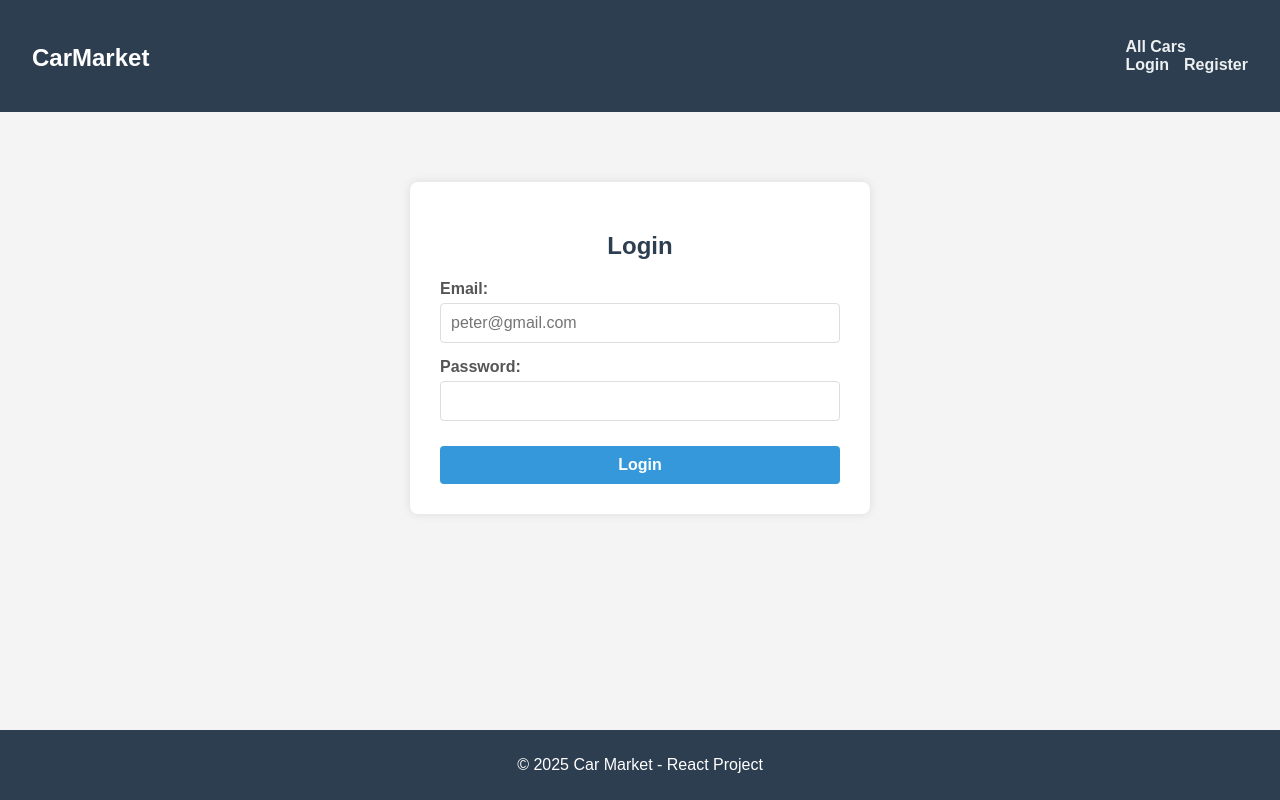
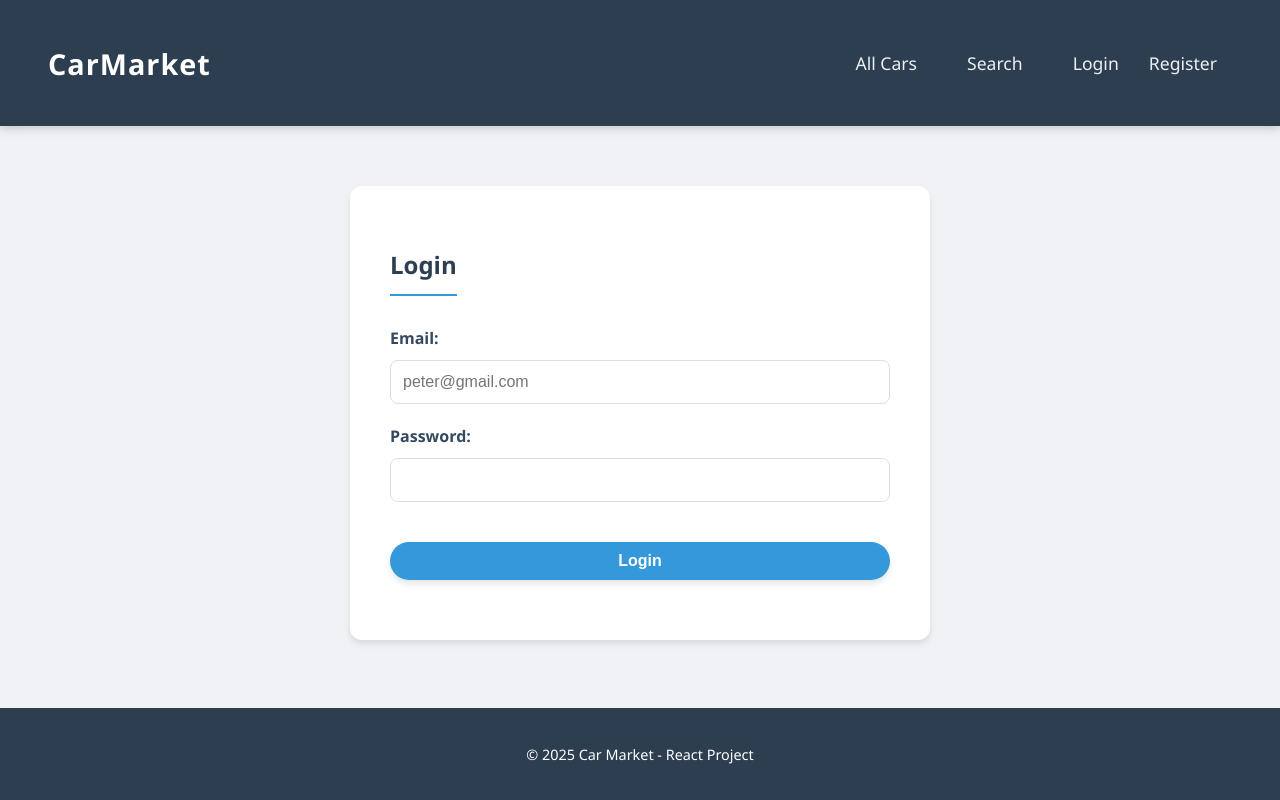
Before and after one commit to pulsar-04/react-js, a React (Vite) app: page /login in a window 1280 px wide. Built offline with nearby package versions, Linux system fonts and the light colour scheme; the HTML template or start-up script is replaced by a standard one.

Commit message:
added search bar + details for the user and edited the style

```diff
--- a/src/App.css
+++ b/src/App.css
@@ -1,8 +1,22 @@
+:root {
+    --primary-color: #2c3e50;
+    --secondary-color: #34495e;
+    --accent-color: #3498db;
+    --accent-hover: #2980b9;
+    --delete-color: #e74c3c;
+    --bg-color: #f0f2f5;
+    --card-bg: #ffffff;
+    --text-color: #333333;
+    --shadow: 0 4px 6px rgba(0, 0, 0, 0.1);
+    --shadow-hover: 0 10px 15px rgba(0, 0, 0, 0.2);
+}
+
 body {
     margin: 0;
-    font-family: Arial, sans-serif;
-    background-color: #f4f4f4;
-    color: #333;
+    font-family: 'Segoe UI', Tahoma, Geneva, Verdana, sans-serif;
+    background-color: var(--bg-color);
+    color: var(--text-color);
+    line-height: 1.6;
 }
 
 #box {
@@ -11,225 +25,248 @@ body {
     min-height: 100vh;
 }
 
+/* --- Navigation --- */
 header {
-    background-color: #2c3e50;
-    padding: 1rem 2rem;
+    background-color: var(--primary-color);
+    padding: 1rem 3rem;
     display: flex;
     justify-content: space-between;
     align-items: center;
     color: white;
+    box-shadow: 0 2px 10px rgba(0,0,0,0.2);
+    position: sticky;
+    top: 0;
+    z-index: 100;
 }
 
 header h1 a {
     color: white;
     text-decoration: none;
-    font-size: 1.5rem;
+    font-size: 1.8rem;
+    font-weight: bold;
+    letter-spacing: 1px;
+}
+
+nav {
+    display: flex;
+    align-items: center;
+    gap: 20px;
 }
 
 nav a {
     color: #ecf0f1;
     text-decoration: none;
-    margin-left: 15px;
-    font-weight: bold;
+    font-weight: 500;
+    font-size: 1.1rem;
+    padding: 8px 15px;
+    border-radius: 4px;
+    transition: all 0.3s ease;
 }
 
 nav a:hover {
-    color: #3498db;
+    background-color: rgba(255,255,255,0.1);
+    color: var(--accent-color);
+    transform: translateY(-2px);
 }
 
+nav span {
+    color: #bdc3c7;
+    font-size: 0.9rem;
+    margin-left: 10px;
+    border-left: 1px solid #7f8c8d;
+    padding-left: 15px;
+}
+
+/*  Main content  */
 #main-content {
     flex: 1;
-    padding: 20px;
+    padding: 40px 20px;
     max-width: 1200px;
     margin: 0 auto;
     width: 100%;
     box-sizing: border-box;
 }
 
+/* (Home)  */
 .hero {
     text-align: center;
-    background: white;
-    padding: 40px;
-    border-radius: 8px;
-    box-shadow: 0 2px 10px rgba(0,0,0,0.1);
+    background: linear-gradient(rgba(0,0,0,0.5), rgba(0,0,0,0.5)), url('https://images.unsplash.com/photo-1492144534655-ae79c964c9d7?auto=format&fit=crop&w=1920&q=80');
+    background-size: cover;
+    background-position: center;
+    padding: 100px 20px;
+    border-radius: 10px;
+    color: white;
+    margin-bottom: 40px;
+    box-shadow: var(--shadow);
 }
 
 .hero h2 {
-    font-size: 2.5rem;
+    font-size: 3.5rem;
     margin-bottom: 10px;
+    text-shadow: 2px 2px 4px rgba(0,0,0,0.5);
 }
 
-.hero-img {
-    max-width: 100%;
-    height: auto;
-    border-radius: 8px;
-    margin-top: 20px;
-    max-height: 400px;
-    object-fit: cover;
-}
-
-footer {
-    background-color: #2c3e50;
-    color: white;
-    text-align: center;
-    padding: 10px;
-    margin-top: auto;
+.hero p {
+    font-size: 1.5rem;
+    margin-bottom: 30px;
+    opacity: 0.9;
 }
 
 
+.btn, .details-button, .btn-edit, .btn-delete, .btn-like {
+    display: inline-block;
+    padding: 10px 25px;
+    border: none;
+    border-radius: 25px;
+    cursor: pointer;
+    font-size: 1rem;
+    font-weight: 600;
+    text-decoration: none;
+    text-align: center;
+    transition: all 0.3s ease;
+    box-shadow: 0 4px 6px rgba(0,0,0,0.1);
+}
 
-/* Authentication Styles */
+.btn:active {
+    transform: scale(0.98);
+}
+
+.submit {
+    background-color: var(--accent-color);
+    color: white;
+    width: 100%;
+    margin-top: 20px;
+}
+
+.submit:hover {
+    background-color: var(--accent-hover);
+    box-shadow: 0 5px 15px rgba(52, 152, 219, 0.4);
+}
+
+
 .auth {
-    max-width: 400px;
-    margin: 50px auto;
-    background-color: white;
-    padding: 30px;
-    border-radius: 8px;
-    box-shadow: 0 0 10px rgba(0,0,0,0.1);
+    max-width: 500px;
+    margin: 20px auto;
+    background-color: var(--card-bg);
+    padding: 40px;
+    border-radius: 12px;
+    box-shadow: var(--shadow);
 }
 
 .auth h1 {
     text-align: center;
-    color: #2c3e50;
-    margin-bottom: 20px;
-}
-
-.container {
-    display: flex;
-    flex-direction: column;
+    color: var(--primary-color);
+    margin-bottom: 30px;
+    border-bottom: 2px solid var(--accent-color);
+    padding-bottom: 10px;
+    display: inline-block;
 }
 
 label {
-    margin-bottom: 5px;
-    font-weight: bold;
-    color: #555;
+    display: block;
+    margin-bottom: 8px;
+    font-weight: 600;
+    color: var(--secondary-color);
 }
 
-input[type="text"],
-input[type="email"],
-input[type="password"] {
-    padding: 10px;
-    margin-bottom: 15px;
+input, textarea {
+    width: 100%;
+    padding: 12px;
+    margin-bottom: 20px;
     border: 1px solid #ddd;
-    border-radius: 4px;
+    border-radius: 8px;
     font-size: 16px;
+    box-sizing: border-box;
+    transition: border-color 0.3s;
 }
 
-.btn {
-    padding: 10px 15px;
-    border: none;
-    border-radius: 4px;
-    cursor: pointer;
-    font-size: 16px;
-    transition: background 0.3s;
-}
-
-.submit {
-    background-color: #3498db;
-    color: white;
-    font-weight: bold;
-    margin-top: 10px;
-}
-
-.submit:hover {
-    background-color: #2980b9;
+input:focus, textarea:focus {
+    border-color: var(--accent-color);
+    outline: none;
+    box-shadow: 0 0 0 3px rgba(52, 152, 219, 0.2);
 }
 
 
-textarea {
-    padding: 10px;
-    margin-bottom: 15px;
-    border: 1px solid #ddd;
-    border-radius: 4px;
-    font-size: 16px;
-    resize: vertical;
-    min-height: 100px;
-    font-family: Arial, sans-serif;
-}
-
-
-/* Catalog Styles */
 #catalog-page {
     text-align: center;
-    padding: 20px;
 }
 
 #catalog-page h1 {
-    margin-bottom: 30px;
-    color: #2c3e50;
+    margin-bottom: 40px;
+    font-size: 2.5rem;
+    color: var(--primary-color);
 }
 
 .allCars-info {
     display: inline-block;
-    width: 300px;
-    margin: 15px;
-    padding: 15px;
-    background: white;
-    box-shadow: 0 0 10px rgba(0,0,0,0.1);
-    border-radius: 8px;
+    width: 320px;
+    margin: 20px;
+    background: var(--card-bg);
+    box-shadow: var(--shadow);
+    border-radius: 12px;
+    overflow: hidden;
     vertical-align: top;
     text-align: left;
+    transition: transform 0.3s ease, box-shadow 0.3s ease;
+}
+
+
+.allCars-info:hover {
+    transform: translateY(-10px);
+    box-shadow: var(--shadow-hover);
 }
 
 .allCars-info img {
     width: 100%;
-    height: 200px;
+    height: 220px;
     object-fit: cover;
-    border-radius: 5px;
+    border-bottom: 1px solid #eee;
 }
 
 .allCars-info h6 {
-    font-size: 1.2rem;
-    margin: 10px 0 5px 0;
-    color: #333;
+    font-size: 1.4rem;
+    margin: 15px 20px 5px;
+    color: var(--primary-color);
 }
 
 .allCars-info h2 {
-    font-size: 1.1rem;
-    color: #e74c3c;
-    margin-bottom: 15px;
+    font-size: 1.2rem;
+    color: var(--accent-color);
+    margin: 0 20px 20px;
+    font-weight: 600;
 }
 
 .details-button {
     display: block;
-    background-color: #3498db;
+    margin: 0 20px 20px;
+    background-color: var(--primary-color);
     color: white;
-    text-align: center;
-    padding: 10px;
-    text-decoration: none;
-    border-radius: 4px;
-    transition: background 0.3s;
 }
 
 .details-button:hover {
-    background-color: #2980b9;
+    background-color: var(--secondary-color);
 }
 
-.no-articles {
-    font-size: 1.5rem;
-    color: #7f8c8d;
-    margin-top: 50px;
-}
 
-/* Details Page */
 #details-page {
     display: flex;
     justify-content: center;
-    padding: 50px;
+    padding-top: 20px;
 }
 
 .wrapper {
     display: flex;
-    background: white;
-    box-shadow: 0 0 15px rgba(0,0,0,0.1);
-    border-radius: 10px;
+    background: var(--card-bg);
+    box-shadow: var(--shadow);
+    border-radius: 15px;
     overflow: hidden;
-    max-width: 900px;
+    max-width: 1000px;
     width: 100%;
+    min-height: 500px;
 }
 
 .car-img {
-    flex: 1;
+    flex: 1.2;
 }
 
 .car-img img {
@@ -239,90 +276,121 @@ textarea {
 }
 
 .car-info {
-    flex: 1;
-    padding: 40px;
+    flex: 0.8;
+    padding: 50px;
     display: flex;
     flex-direction: column;
-    justify-content: space-between;
 }
 
 .car-text h1 {
+    font-size: 2.5rem;
     margin-top: 0;
-    color: #2c3e50;
+    color: var(--primary-color);
+    line-height: 1.2;
 }
 
 .car-text h3 {
-    color: #e74c3c;
-    font-size: 1.5rem;
+    color: var(--accent-color);
+    font-size: 2rem;
+    margin: 10px 0 30px;
+}
+
+.car-text p {
+    color: #666;
+    font-size: 1.1rem;
+    line-height: 1.8;
 }
 
 .buttons {
-    margin-top: 20px;
-}
-
-.btn-edit, .btn-delete {
-    padding: 10px 20px;
-    border-radius: 5px;
-    text-decoration: none;
-    color: white;
-    font-weight: bold;
-    margin-right: 10px;
-    display: inline-block;
+    margin-top: auto;
+    padding-top: 30px;
+    border-top: 1px solid #eee;
+    display: flex;
+    align-items: center;
+    flex-wrap: wrap;
+    gap: 10px;
 }
 
 .btn-edit {
-    background-color: #f39c12;
+    background-color: #f1c40f;
+    color: #2c3e50;
 }
-
-.btn-edit:hover {
-    background-color: #d35400;
-}
+.btn-edit:hover { background-color: #f39c12; }
 
 .btn-delete {
-    background-color: #c0392b;
-    border: none; cursor: pointer; font-size: 16px;
+    background-color: var(--delete-color);
+    color: white;
 }
-
-.btn-delete:hover {
-    background-color: #96281b;
-}
-/*End of  Details Page */
-
-/*like button style */
+.btn-delete:hover { background-color: #c0392b; }
 
 .btn-like {
     background-color: #27ae60;
     color: white;
-    padding: 10px 20px;
-    border: none;
-    border-radius: 5px;
-    cursor: pointer;
-    font-weight: bold;
-    font-size: 16px;
-    margin-right: 10px;
+}
+.btn-like:hover { background-color: #2ecc71; }
+
+/* --- Footer --- */
+footer {
+    background-color: var(--primary-color);
+    color: white;
+    text-align: center;
+    padding: 20px;
+    margin-top: auto;
+    font-size: 0.9rem;
 }
 
-.btn-like:hover {
-    background-color: #2ecc71;
+/* --- Error Message */
+.error-msg {
+    background-color: #ffebee;
+    color: #c62828;
+    border: 1px solid #ef9a9a;
+    padding: 12px;
+    border-radius: 8px;
+    margin-bottom: 20px;
+    text-align: center;
+    font-weight: bold;
 }
 
-.likes {
-    margin-top: 15px;
-    font-weight: bold;
-    color: #555;
-    font-size: 1.2rem;
+
+/* --- Profile Page  */
+.profile-header {
+    background: white;
+    padding: 40px;
+    border-radius: 12px;
+    box-shadow: var(--shadow);
+    margin-bottom: 40px;
+    max-width: 800px;
+    margin-left: auto;
+    margin-right: auto;
 }
-/* end of the like button style */
 
-/* Error Handling */
-.error-msg {
-    margin: 10px 0;
-    padding: 10px;
-    border-radius: 5px;
-    background-color: #ffe0e0;
-    color: #d32f2f;
-    border: 1px solid #d32f2f;
+.profile-info {
+    display: flex;
+    align-items: center;
+    justify-content: center;
+    gap: 30px;
+}
+
+.profile-avatar {
+    width: 100px;
+    height: 100px;
+    border-radius: 50%;
+    border: 4px solid var(--accent-color);
+    padding: 5px;
+}
+
+.profile-text h1 {
+    margin: 0 0 10px 0;
+    color: var(--primary-color);
+}
+
+.profile-text p {
+    font-size: 1.1rem;
+    margin: 5px 0;
+    color: var(--secondary-color);
+}
+
+.no-cars-container {
     text-align: center;
-    font-weight: bold;
-    display: block;
+    margin-top: 50px;
 }
--- a/src/App.jsx
+++ b/src/App.jsx
@@ -13,6 +13,8 @@ import Details from "./components/details/Details";
 import Edit from "./components/edit/Edit";
 import RouteGuard from "./components/common/RouteGuard";
 import GuestGuard from "./components/common/GuestGuard";
+import Profile from "./components/profile/Profile";
+import Search from "./components/search/Search";
 import "./App.css";
 
 function App() {
@@ -27,6 +29,7 @@ function App() {
                     <Route path="/" element={<Home />} />
                     <Route path="/catalog" element={<Catalog />} />
                     <Route path="/catalog/:carId" element={<Details />} />
+                    <Route path="/search" element={<Search />} />
 
                     {/* 2. only for guests */}
                     <Route element={<GuestGuard />}>
@@ -36,6 +39,7 @@ function App() {
 
                     {/* 3. only for logged users */}
                     <Route element={<RouteGuard />}>
+                        <Route path="/profile" element={<Profile />} />
                         <Route path="/create" element={<Create />} />
                         <Route path="/edit/:carId" element={<Edit />} />
                         <Route path="/logout" element={<Logout />} />
--- a/src/components/header/Header.jsx
+++ b/src/components/header/Header.jsx
@@ -11,12 +11,14 @@ export default function Header() {
 
             <nav>
                 <Link to="/catalog">All Cars</Link>
+                <Link to="/search">Search</Link>
 
                 {isAuthenticated && (
                     <div id="user">
                         <Link to="/create">Sell a Car</Link>
                         <Link to="/logout">Logout</Link>
-                        <span>| Welcome, {username}</span>
+                        <Link to="/profile">My Profile</Link>
+
                     </div>
                 )}
 
--- /dev/null
+++ b/src/components/profile/Profile.jsx
@@ -0,0 +1,61 @@
+import { useEffect, useState, useContext } from "react";
+import { Link } from "react-router-dom";
+
+import * as carService from '../../services/carService';
+import AuthContext from '../../contexts/AuthContext';
+
+export default function Profile() {
+    const { userId, email } = useContext(AuthContext);
+    const [myCars, setMyCars] = useState([]);
+
+    useEffect(() => {
+        carService.getMyCars(userId)
+            .then(result => {
+                setMyCars(result);
+            })
+            .catch(err => {
+                console.log(err);
+            });
+    }, [userId]);
+
+    return (
+        <section id="profile-page">
+
+            <div className="profile-header">
+                <div className="profile-info">
+                    <img src="https://cdn-icons-png.flaticon.com/512/3135/3135715.png" alt="User Icon" className="profile-avatar" />
+                    <div className="profile-text">
+                        <h1>My Profile</h1>
+                        <p>User Email: <strong>{email}</strong></p>
+                        <p>Active Offers: <strong>{myCars.length}</strong></p>
+                    </div>
+                </div>
+            </div>
+
+
+            <div className="profile-cars">
+                <h2 style={{textAlign: 'center', color: '#2c3e50', margin: '30px 0'}}>My Garage</h2>
+
+                {myCars.length > 0 ? (
+                    <div style={{display: 'flex', justifyContent: 'center', flexWrap: 'wrap', gap: '20px'}}>
+                        {myCars.map(car => (
+                            <div className="allCars-info" key={car._id}>
+                                <img src={car.imageUrl} alt={car.brand} />
+                                <h6>{car.brand} {car.model}</h6>
+                                <h2>Price: ${car.price}</h2>
+                                <Link to={`/catalog/${car._id}`} className="details-button">Details</Link>
+                            </div>
+                        ))}
+                    </div>
+                ) : (
+                    <div className="no-cars-container">
+                        <h3 className="no-articles">You haven't posted any cars yet.</h3>
+                        <Link to="/create" className="btn submit" style={{maxWidth: '200px', margin: '20px auto', display: 'block'}}>
+                            Create Offer
+                        </Link>
+                    </div>
+                )}
+            </div>
+        </section>
+    );
+}
--- /dev/null
+++ b/src/components/search/Search.jsx
@@ -0,0 +1,67 @@
+import { useState } from 'react';
+import { Link } from 'react-router-dom';
+import * as carService from '../../services/carService';
+
+export default function Search() {
+    const [searchText, setSearchText] = useState('');
+    const [cars, setCars] = useState([]);
+    const [hasSearched, setHasSearched] = useState(false);
+
+    const onSearchChange = (e) => {
+        setSearchText(e.target.value);
+    };
+
+    const onSearchSubmit = async (e) => {
+        e.preventDefault();
+
+
+        if (!searchText.trim()) return;
+
+        try {
+            const result = await carService.search(searchText);
+            setCars(result);
+            setHasSearched(true);
+        } catch (err) {
+            console.log(err);
+        }
+    };
+
+    return (
+        <section id="search-page" style={{textAlign: 'center'}}>
+            <h1 style={{color: '#2c3e50', marginBottom: '30px'}}>Search by Brand</h1>
+
+
+            <form className="form-inline" onSubmit={onSearchSubmit} style={{marginBottom: '50px'}}>
+                <input
+                    type="text"
+                    className="search-input"
+                    name="search"
+                    value={searchText}
+                    onChange={onSearchChange}
+                    placeholder="e.g. BMW, Audi..."
+                    style={{width: '300px', display: 'inline-block', marginRight: '10px'}}
+                />
+                <button type="submit" className="btn submit" style={{width: 'auto', margin: '0', display: 'inline-block'}}>Search</button>
+            </form>
+
+
+            <div className="search-result">
+                {cars.length > 0 ? (
+                    <div style={{display: 'flex', justifyContent: 'center', flexWrap: 'wrap', gap: '20px'}}>
+                        {cars.map(car => (
+                            <div className="allCars-info" key={car._id}>
+                                <img src={car.imageUrl} alt={car.brand} />
+                                <h6>{car.brand} {car.model}</h6>
+                                <h2>Price: ${car.price}</h2>
+                                <Link to={`/catalog/${car._id}`} className="details-button">Details</Link>
+                            </div>
+                        ))}
+                    </div>
+                ) : (
+
+                    hasSearched && <h2 className="no-articles">No results found.</h2>
+                )}
+            </div>
+        </section>
+    );
+}
```
Also changed, not shown: src/components/edit/Edit.jsx (+26 -5 lines), src/components/home/Home.jsx (+41 -5 lines), src/services/carService.js (+17 -0 lines).
